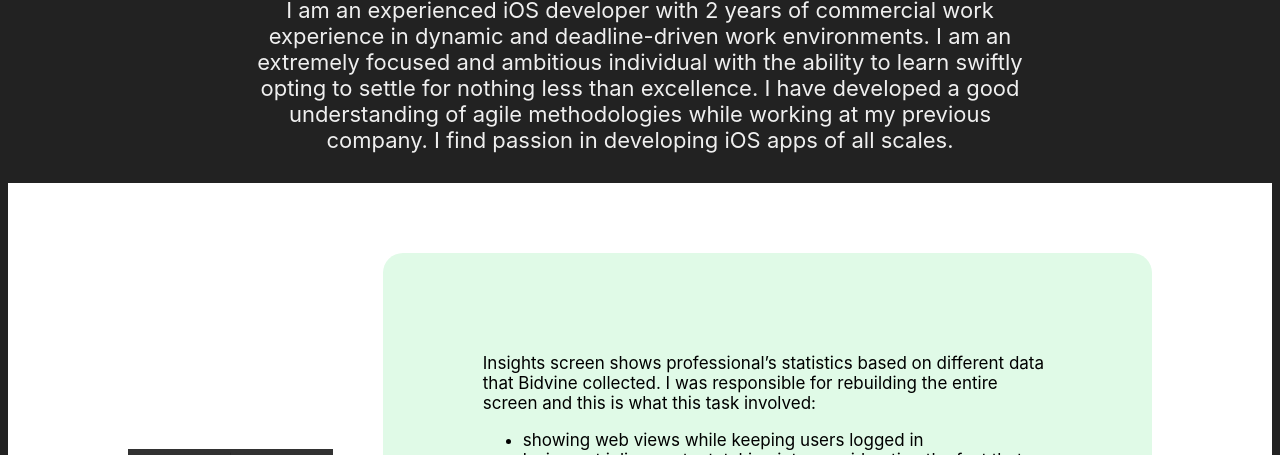
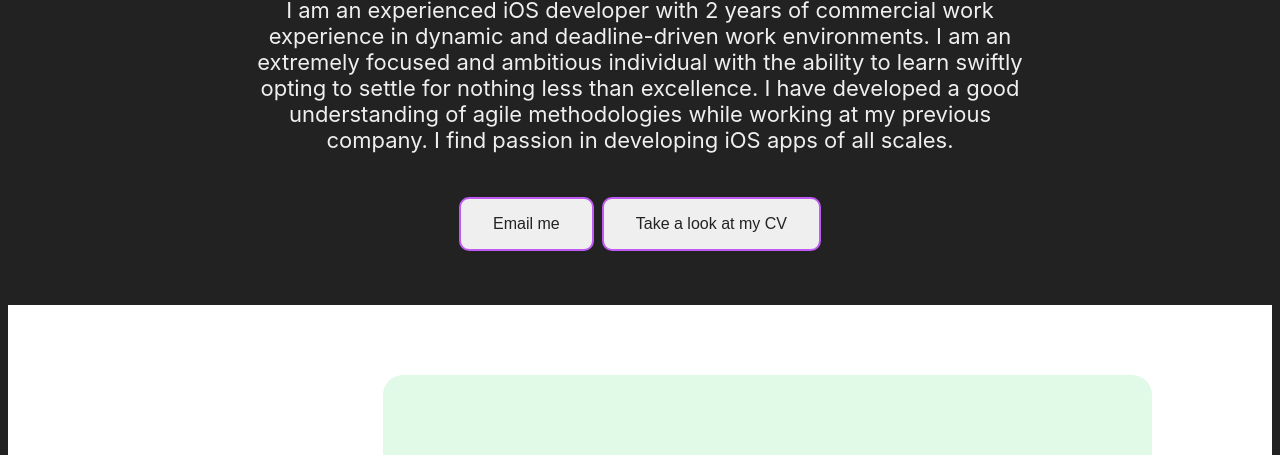
Before and after one commit to IlliaH/Portfolio, a plain HTML site: page Resources/Views/index.html in a window 1280 px wide. Shown: the part 709-1164 px from the top of the page. Drawn offline with Linux system fonts and the light colour scheme; grey boxes are pictures that could not be loaded; files whose address does not match are found by name.

Commit message:
added action buttons to about me section

```diff
--- a/Public/css/main.css
+++ b/Public/css/main.css
@@ -46,7 +46,7 @@
     margin-left: 230px;
     margin-right: 230px;
     margin-top: 70px;
-    margin-bottom: 30px;
+    margin-bottom: 50px;
 }
 
 .aboutMeStyle span {
@@ -54,3 +54,26 @@
     position: relative;
     font-family: -apple-system, BlinkMacSystemFont, sans-serif;
 }
+
+.emailButtonStyle {
+    border: none;
+    color: #EFEFEF;
+    padding: 16px 32px;
+    text-align: center;
+    text-decoration: none;
+    display: inline-block;
+    font-size: 16px;
+    margin: 4px 2px;
+    transition-duration: 0.4s;
+    cursor: pointer;
+    border-radius: 10px;
+
+    background-color: #EFEFEF;
+    color: #222;
+    border: 2px solid #BF5AF2;
+}
+
+.emailButtonStyle:hover {
+  background-color: #BF5AF2;
+  color: #EFEFEF;
+}
--- a/Public/javascript/main.js
+++ b/Public/javascript/main.js
@@ -1,3 +1,8 @@
 function sendEmail() {
+    window.open('mailto: illia.honcharenko95@gmail.com');
+}
 
+function openCV() {
+
+    window.open("file:///Users/dante/Documents/Books/Illia_Honcharenko_resume.docx");
 }
--- a/Resources/Views/index.html
+++ b/Resources/Views/index.html
@@ -24,6 +24,10 @@
         <span style="font-size: 22px;">
             I am an experienced iOS developer with 2 years of commercial work experience in dynamic and deadline-driven work environments.  I am an extremely focused and ambitious individual with the ability to learn swiftly opting to settle for nothing less than excellence. I have developed a good understanding of agile methodologies while working at my previous company. I find passion in developing iOS apps of all scales.
         </span>
+        <div style="padding-top: 40px;">
+            <button class="emailButtonStyle" onclick="javascript:sendEmail();">Email me</button>
+            <button class="emailButtonStyle" onclick="javascript:openCV();">Take a look at my CV</button>
+        </div>
     </div>
 
 <!-- experience description blocks -->
```
